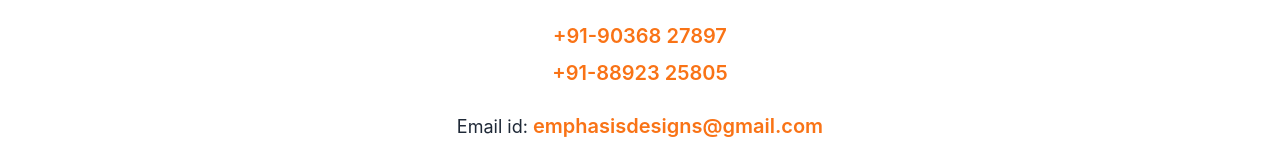
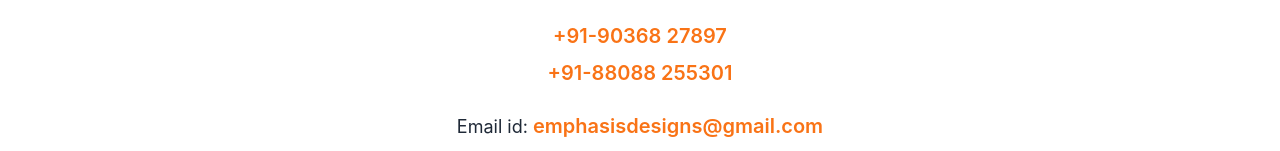
Before and after one commit to Zahidulla/Emphasis-Designs, a React (Vite) app: page / in a window 1280 px wide. Shown: the part 5455-5606 px from the top of the page. Built offline with nearby package versions, Linux system fonts and the light colour scheme.

Commit message:
Update Contact.jsx

```diff
--- a/src/components/Contact.jsx
+++ b/src/components/Contact.jsx
@@ -68,10 +68,10 @@ const Contact = () => {
           </p>
           <p className="text-gray-800 mb-6 text-lg">
             <a
-              href="tel:+918892325805"
+              href="tel:+9188088255301"
               className="hover:underline text-orange-500 font-semibold text-lg md:text-xl"
             >
-              +91-88923 25805
+              +91-88088 255301
             </a>
           </p>
 
@@ -113,7 +113,7 @@ const Contact = () => {
             <FaInstagram />
           </a>
           <a
-            href="https://linkedin.com/company/emphasisdesigns"
+            href="https://linkedin.com/company/emphasis-designs"
             target="_blank"
             rel="noopener noreferrer"
             aria-label="LinkedIn"
```
